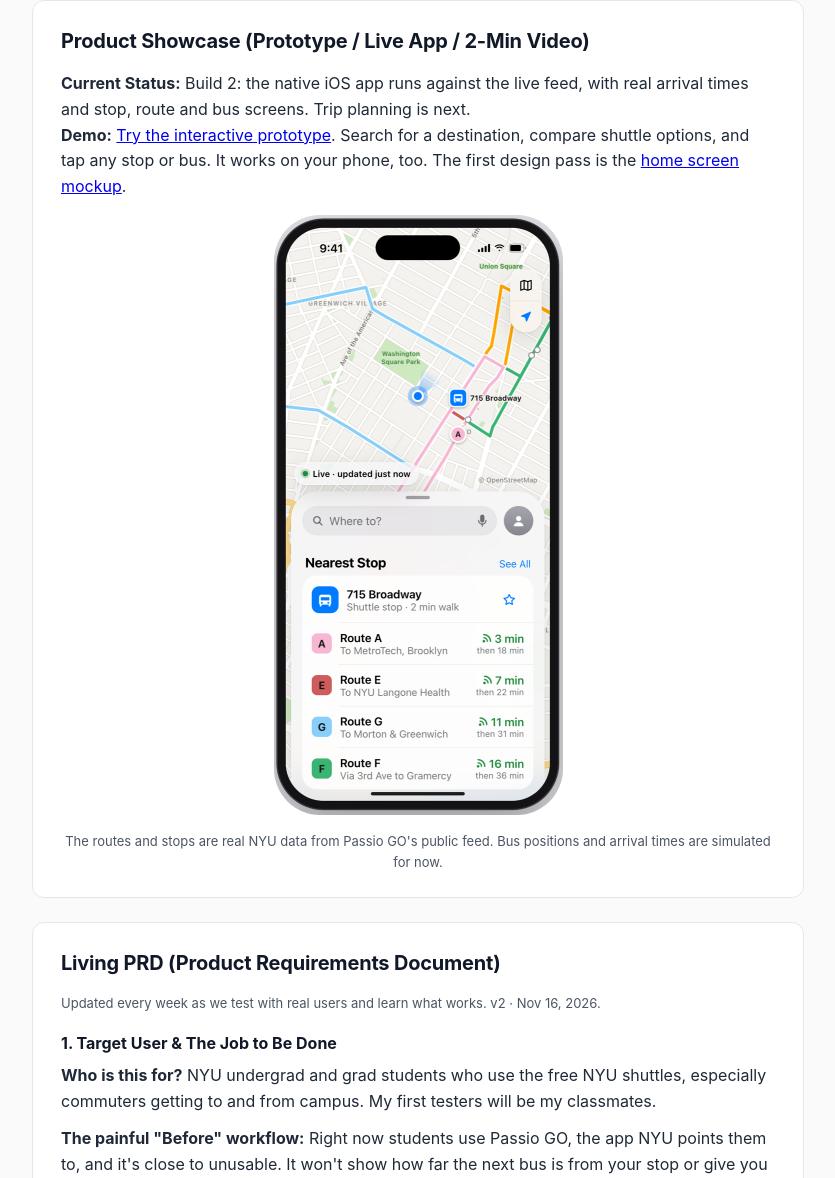
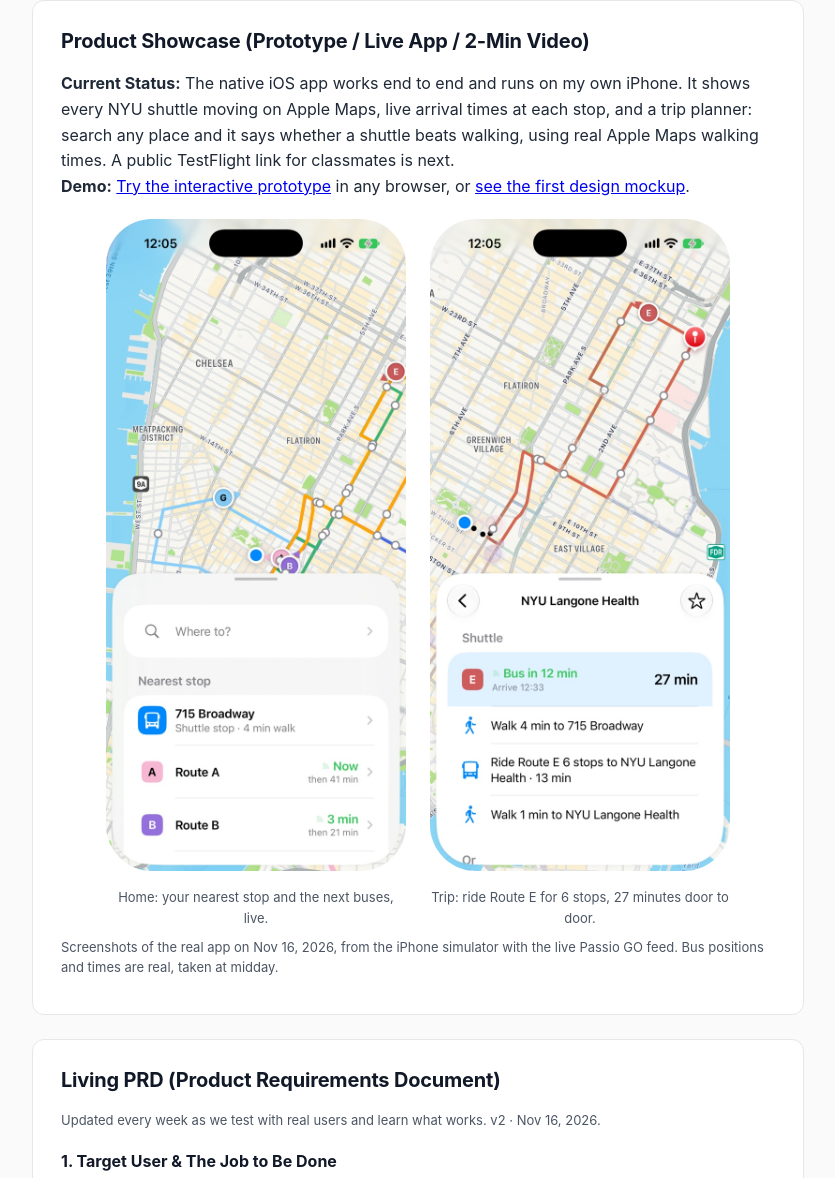
Before and after one commit to building-with-ai-f26/cjs10016-bussin, a plain HTML site: page docs/index.html in a window 1280 px wide. Shown: the part 328-1506 px from the top of the page, without its empty margins (222-1057 px from the left). Drawn offline with Linux system fonts and the light colour scheme.

Commit message:
Show screenshots of the working app on the product page
Co-Authored-By: Claude Sonnet 5.5 <noreply@anthropic.com>

```diff
--- a/docs/index.html
+++ b/docs/index.html
@@ -143,6 +143,17 @@
       font-size: 13px;
       color: var(--muted);
     }
+    .shots {
+      display: flex;
+      flex-wrap: wrap;
+      gap: 24px;
+      justify-content: center;
+      margin: 20px 0 8px;
+    }
+    .shots .shot {
+      margin: 0;
+      flex: 0 1 300px;
+    }
     .shot {
       margin: 16px 0 0;
       text-align: center;
@@ -175,13 +186,20 @@
     <section id="live-demo">
       <h2>Product Showcase (Prototype / Live App / 2-Min Video)</h2>
       <p>
-        <strong>Current Status:</strong> Build 2: the native iOS app runs against the live feed, with real arrival times and stop, route and bus screens. Trip planning is next.<br />
-        <strong>Demo:</strong> <a href="prototype/">Try the interactive prototype</a>. Search for a destination, compare shuttle options, and tap any stop or bus. It works on your phone, too. The first design pass is the <a href="mockup/home.html">home screen mockup</a>.
+        <strong>Current Status:</strong> The native iOS app works end to end and runs on my own iPhone. It shows every NYU shuttle moving on Apple Maps, live arrival times at each stop, and a trip planner: search any place and it says whether a shuttle beats walking, using real Apple Maps walking times. A public TestFlight link for classmates is next.<br />
+        <strong>Demo:</strong> <a href="prototype/">Try the interactive prototype</a> in any browser, or <a href="mockup/home.html">see the first design mockup</a>.
       </p>
-      <figure class="shot">
-        <a href="mockup/home.html"><img src="images/home-mockup.png" alt="Bussin home screen: a map around Washington Square with NYU shuttle routes drawn on it, and a bottom sheet listing the next buses at 715 Broadway with arrival times" width="289" height="600" /></a>
-        <figcaption class="meta">The routes and stops are real NYU data from Passio GO's public feed. Bus positions and arrival times are simulated for now.</figcaption>
-      </figure>
+      <div class="shots">
+        <figure class="shot">
+          <img src="images/app-home.jpg" alt="Bussin home screen in the iPhone simulator: a map of lower Manhattan with NYU shuttle routes and live buses, and a panel showing the nearest stop, 715 Broadway, with Route A arriving now and Route B in 3 minutes" width="320" height="696" />
+          <figcaption class="meta">Home: your nearest stop and the next buses, live.</figcaption>
+        </figure>
+        <figure class="shot">
+          <img src="images/app-trip.jpg" alt="Bussin trip screen for NYU Langone Health: a Route E shuttle in 12 minutes, 27 minutes total, with walk, ride, and walk steps, and the route drawn on the map" width="320" height="696" />
+          <figcaption class="meta">Trip: ride Route E for 6 stops, 27 minutes door to door.</figcaption>
+        </figure>
+      </div>
+      <p class="meta">Screenshots of the real app on Nov 16, 2026, from the iPhone simulator with the live Passio GO feed. Bus positions and times are real, taken at midday.</p>
     </section>
 
     <!-- LIVING PRD (Updated every week!) -->
```
Also changed, not shown: docs/images/app-home.jpg (added), docs/images/app-trip.jpg (added).
